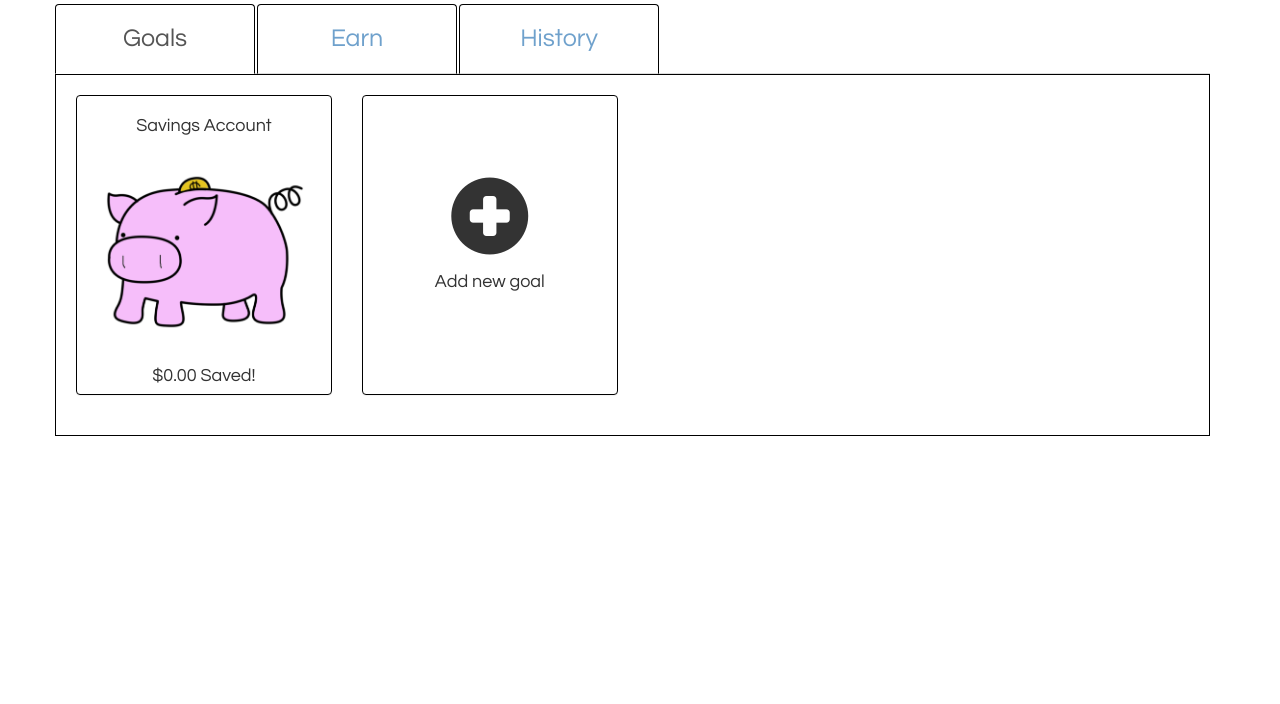
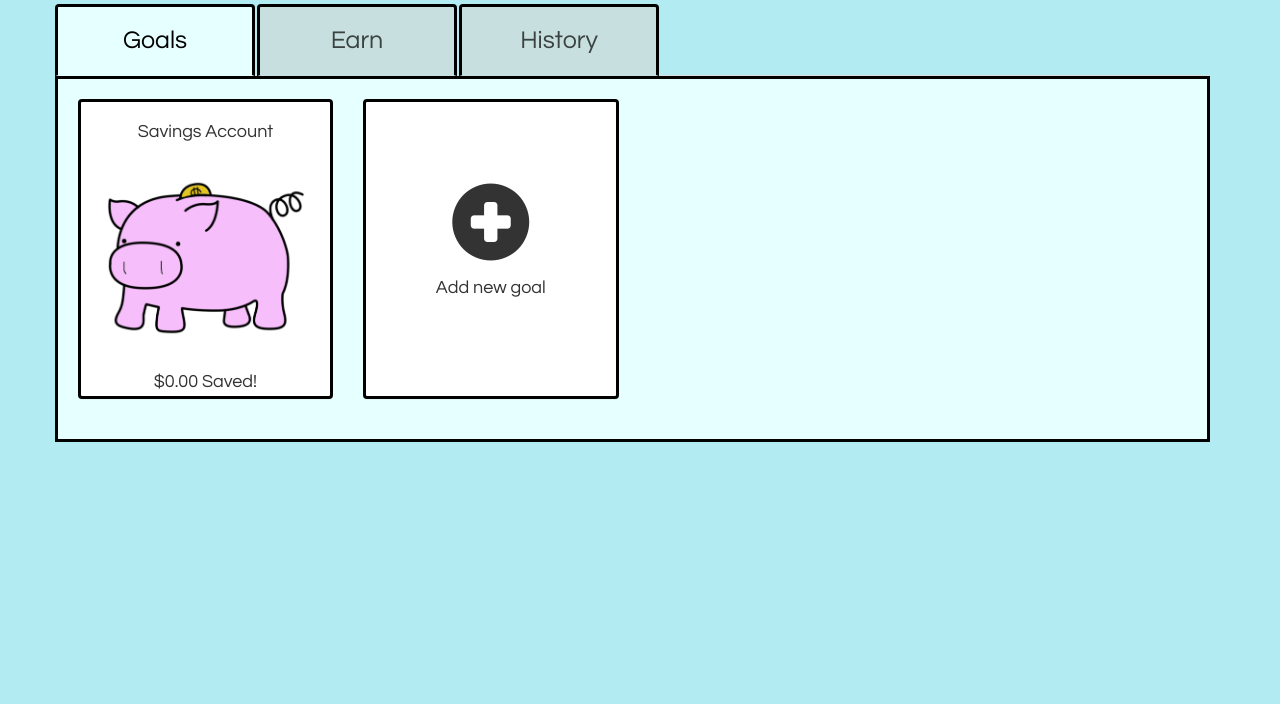
Before and after one commit to ellagasta/Craving-Savings, a website: page index.html in a window 1280 px wide. Shown: the part 96-800 px from the top of the page. Drawn offline with nearby package versions, Linux system fonts and the light colour scheme.

Commit message:
make stuff fun colors

```diff
--- a/stylesheet.css
+++ b/stylesheet.css
@@ -70,26 +70,30 @@
 	height:450px;
 }
 .tab-pane {
-	border: 1px solid black;
+	border: 3px solid black;
+	background-color: #E6FFFF;
 }
 
 .nav-tabs li a {
 	width: 200px;
-	border-top: 1px solid black;
-	border-left: 1px solid black;
-	border-right: 1px solid black;
+	border-top: 3px solid black;
+	border-left: 3px solid black;
+	border-right: 3px solid black;
+	background-color: #C8DFDF;
 }
 
 .nav-tabs li.active a {
-	border-top: 1px solid black;
-	border-left: 1px solid black;
-	border-right: 1px solid black;
+	border-top: 3px solid black;
+	border-left: 3px solid black;
+	border-right: 3px solid black;
+	background-color: #E6FFFF;
 }
 
 .nav-tabs li a h4 {
 	text-align: center;
 	opacity: 0.7;
 	font-size: 25px;
+	color: black;
 }
 
 .nav-tabs li.active a h4 {
@@ -138,7 +142,7 @@
 }
 
 .panel {
-	border: 1px solid black;
+	border: 3px solid black;
 }
 
 .progress {
@@ -149,6 +153,7 @@
 
 body {
 	font-family: 'Questrial', sans-serif;
+	background-color: #B2EBF1;
 }
 
 #heading-row {
@@ -167,7 +172,7 @@ body {
 }
 
 .btn {
-	border: 1px solid black;
+	border: 2px solid black;
 	font-size: 18px;
 }
 
@@ -177,6 +182,7 @@ body {
 	top: 32px;
 	height: 100px;
 	width: 200px;
+	background-color: #E6FFFF;
 }
 
 .hover-btn-bottom {
@@ -185,6 +191,17 @@ body {
 	top: 137px;
 	height: 100px;
 	width: 200px;
+	background-color: #E6FFFF;
+}
+
+.hover-btn-bottom:hover {
+	background-color: #B2EBF1;
+	border: 2px solid black;
+}
+
+.hover-btn-top:hover {
+	background-color: #B2EBF1;
+	border: 2px solid black;
 }
 
 
@@ -314,3 +331,7 @@ body {
 .save-goal {
 	margin-left: 5px;
 }
+
+#new-goal {
+	border: 3px solid black;
+}
```
